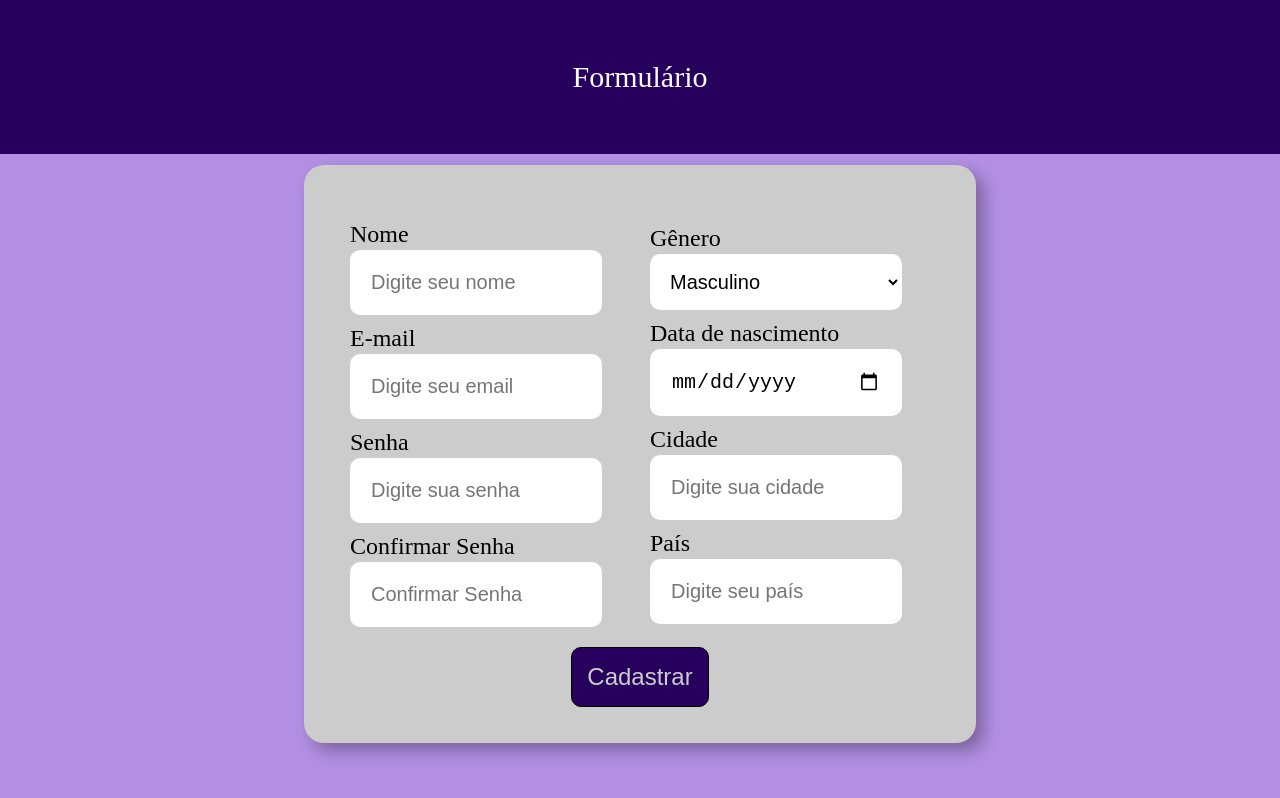
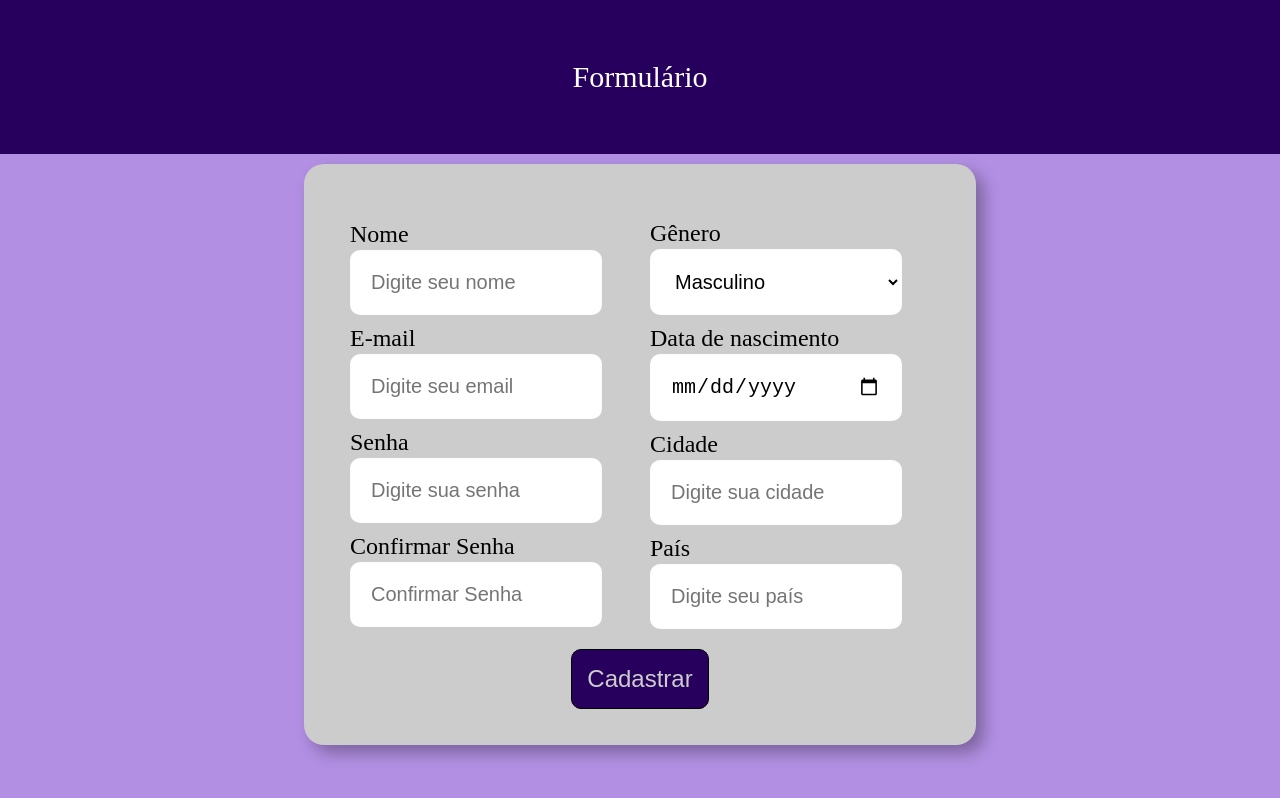
Before and after one commit to Isabely-cards/Cadastro, a React (Vite) app: page / in a window 1280 px wide. Shown: the top 798 px of the page. Built offline with nearby package versions, Linux system fonts and the light colour scheme.

Commit message:
Update index.jsx

```diff
--- a/src/components/ListaSuspensa/index.jsx
+++ b/src/components/ListaSuspensa/index.jsx
@@ -15,7 +15,7 @@ const Select = styled.select`
     border-radius: 10px;
     border: 1px solid rgba(0, 0, 0, 0.01);
     font-size: 20px;
-    padding: 15px;
+    padding: 20px;
     width: 90%;
 
 `
```
